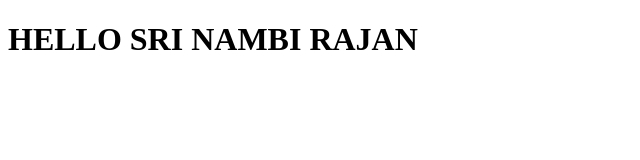
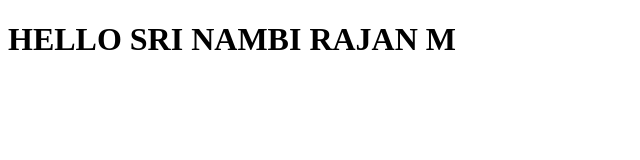
Before and after one commit to Vishal-saravanan2507/sece2026, a plain HTML site: page index.html in a window 1280 px wide. Shown: the full height of the page, 0-640 px from the left. Drawn offline with Linux system fonts and the light colour scheme.

Commit message:
Update index.html

```diff
--- a/index.html
+++ b/index.html
@@ -6,6 +6,6 @@
     <title>Document</title>
   </head>
   <body>
-    <h1>HELLO SRI NAMBI RAJAN</h1>
+    <h1>HELLO SRI NAMBI RAJAN M</h1>
   </body>
 </html>
```
